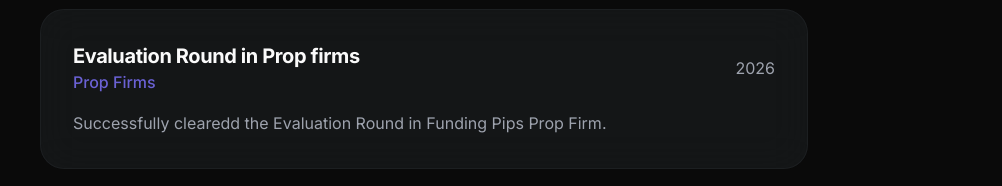
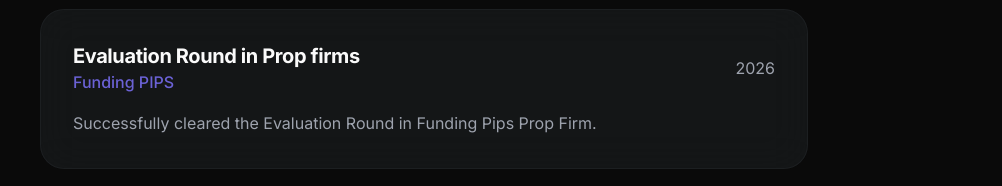
Before and after one commit to ravii17/Portfolio, a React (Vite) app: page /achievements in a window 1280 px wide. Shown: the part 1309-1495 px from the top of the page, without its empty margins (216-1218 px from the left). Built offline with nearby package versions, Linux system fonts and the light colour scheme; the HTML template or start-up script is replaced by a standard one.

Commit message:
new udates

```diff
--- a/src/pages/Achievements.tsx
+++ b/src/pages/Achievements.tsx
@@ -35,9 +35,9 @@
   },
   {
     title: "Evaluation Round in Prop firms",
-    organization: "Prop Firms",
+    organization: "Funding PIPS",
     date: "2026",
-    description: "Successfully clearedd the Evaluation Round in Funding Pips Prop Firm.",
+    description: "Successfully cleared the Evaluation Round in Funding Pips Prop Firm.",
   }
 ];
 
```
